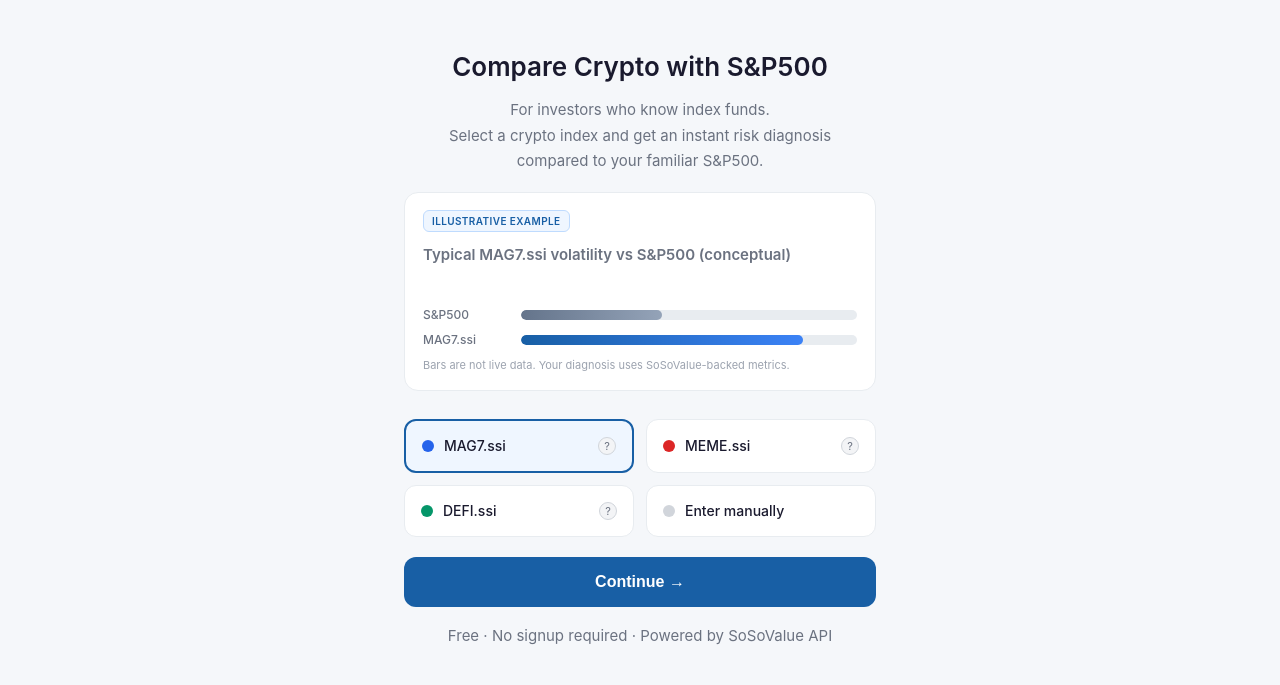
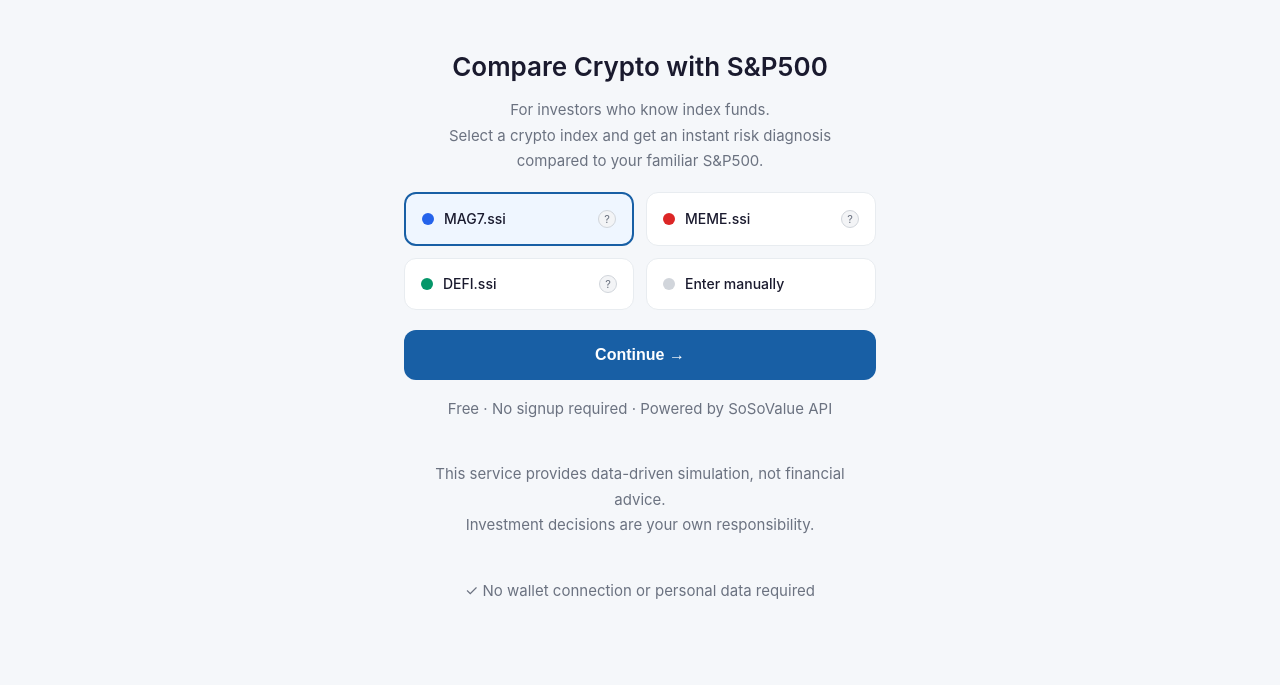
Before and after one commit to mnrj-vv-w/safebridge-ai, a plain HTML site: page index.html in a window 1280 px wide. Shown: the part 57-742 px from the top of the page. Drawn offline with Linux system fonts and the light colour scheme.

Commit message:
remove bar on top

```diff
--- a/index.html
+++ b/index.html
@@ -53,77 +53,6 @@
     }
     .hero .hero-lead {
       margin-bottom: 18px;
-    }
-
-    /* HERO — illustrative compare (static, no API) */
-    .hero-compare-static {
-      background: #fff;
-      border: 1px solid #E8ECF0;
-      border-radius: 14px;
-      padding: 16px 18px;
-      margin-bottom: 28px;
-      text-align: left;
-    }
-    .hero-compare-badge {
-      display: inline-block;
-      font-size: 10px;
-      font-weight: 600;
-      letter-spacing: 0.04em;
-      text-transform: uppercase;
-      color: #185FA5;
-      background: #EFF6FF;
-      border: 1px solid #BFDBFE;
-      padding: 4px 8px;
-      border-radius: 6px;
-      margin-bottom: 10px;
-    }
-    .hero-compare-title {
-      font-size: 13px;
-      font-weight: 600;
-      color: #374151;
-      margin: 0 0 12px;
-      line-height: 1.4;
-    }
-    .hero-bars {
-      display: flex;
-      flex-direction: column;
-      gap: 10px;
-      margin-bottom: 10px;
-    }
-    .hero-bar-row {
-      display: grid;
-      grid-template-columns: 88px 1fr;
-      align-items: center;
-      gap: 10px;
-    }
-    .hero-bar-label {
-      font-size: 12px;
-      color: #6B7280;
-      font-weight: 500;
-    }
-    .hero-bar-track {
-      height: 10px;
-      background: #E8ECF0;
-      border-radius: 6px;
-      overflow: hidden;
-    }
-    .hero-bar-fill {
-      height: 100%;
-      border-radius: 6px;
-    }
-    .hero-bar-fill.hero-bar-sp500 {
-      width: 42%;
-      background: linear-gradient(90deg, #64748B, #94A3B8);
-    }
-    .hero-bar-fill.hero-bar-mag7 {
-      width: 84%;
-      background: linear-gradient(90deg, #185FA5, #3B82F6);
-    }
-    .hero .hero-compare-note {
-      font-size: 11px;
-      color: #9CA3AF;
-      line-height: 1.5;
-      margin-bottom: 0;
     }
 
     /* SSI BUTTONS */
@@ -353,22 +282,6 @@
   <p class="hero-lead">For investors who know index funds.<br>
   Select a crypto index and get an instant risk diagnosis<br>
   compared to your familiar S&amp;P500.</p>
-
-  <div class="hero-compare-static" aria-label="Illustrative comparison">
-    <span class="hero-compare-badge">Illustrative example</span>
-    <p class="hero-compare-title">Typical MAG7.ssi volatility vs S&amp;P500 (conceptual)</p>
-    <div class="hero-bars">
-      <div class="hero-bar-row">
-        <span class="hero-bar-label">S&amp;P500</span>
-        <div class="hero-bar-track"><div class="hero-bar-fill hero-bar-sp500" aria-hidden="true"></div></div>
-      </div>
-      <div class="hero-bar-row">
-        <span class="hero-bar-label">MAG7.ssi</span>
-        <div class="hero-bar-track"><div class="hero-bar-fill hero-bar-mag7" aria-hidden="true"></div></div>
-      </div>
-    </div>
-    <p class="hero-compare-note">Bars are not live data. Your diagnosis uses SoSoValue-backed metrics.</p>
-  </div>
 
   <div class="ssi-grid">
     <div class="ssi-btn selected" onclick="selectSSI(this,'MAG7.ssi')">
```
